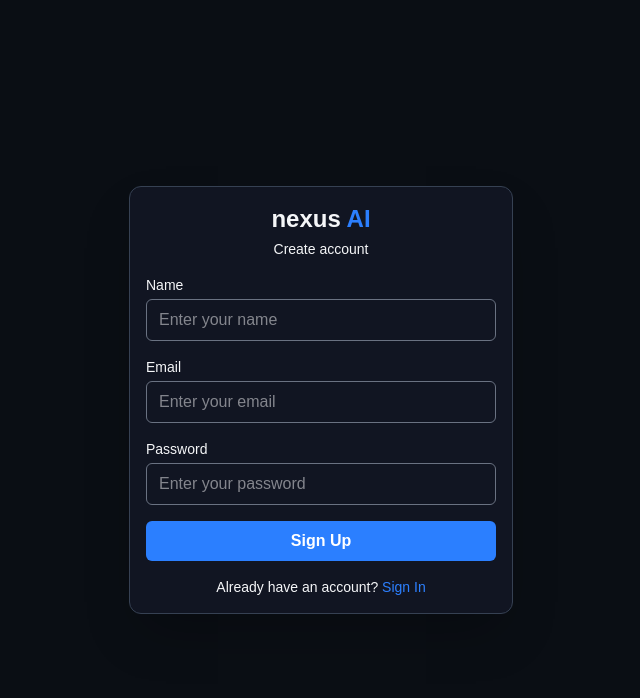
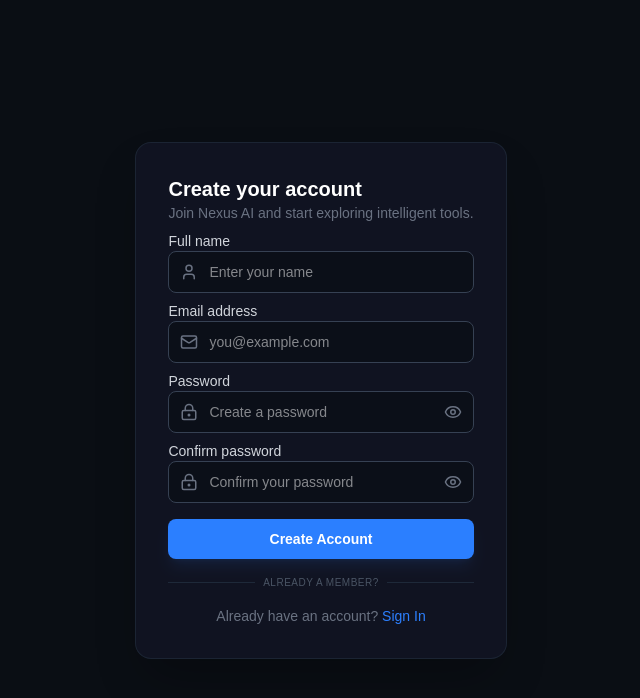
Before and after one commit to Ateeb-Karim/ai-saas-app, a Next.js app: page /signup in a window 1280 px wide. Shown: the top 698 px of the page, without its empty margins (319-959 px from the left). Built offline with nearby package versions, Linux system fonts and the light colour scheme.

Commit message:
updating the sign in page

```diff
--- a/app/(auth)/signin/page.tsx
+++ b/app/(auth)/signin/page.tsx
@@ -6,14 +6,13 @@ import { useRouter } from "next/navigation";
 import { JSX, useState } from "react";
 import toast from "react-hot-toast";
 import { signIn } from "next-auth/react";
-import bcrypt from "bcryptjs";
-import { Loader2 } from "lucide-react";
-import { prisma } from "@/lib/prisma";
+import { Loader2, Mail, LockKeyhole, Eye, EyeOff } from "lucide-react";
 
 export default function SigninPage(): JSX.Element {
   const [emailValid, setEmailValid] = useState<boolean>(false);
   const [passwordValid, setPasswordValid] = useState<boolean>(false);
-  const [isloading, setIsLoading] = useState<boolean>(false);
+  const [showPassword, setShowPassword] = useState<boolean>(false);
+  const [isLoading, setIsLoading] = useState<boolean>(false);
 
   const [formData, setFormData] = useState<signInFormType>({
     email: "",
@@ -24,35 +23,35 @@ export default function SigninPage(): JSX.Element {
 
   const handleChange = (e: React.ChangeEvent<HTMLInputElement>) => {
     const { name, value } = e.target;
-    setFormData((prev) => ({ ...prev, [name]: value }));
+
+    setFormData((prev) => ({
+      ...prev,
+      [name]: value,
+    }));
+
+    if (name === "email") setEmailValid(false);
+
+    if (name === "password") setPasswordValid(false);
   };
 
-  const EmailChecking = (email: string): boolean => {
+  const emailChecking = (email: string): boolean => {
     return email.includes("@") && email.includes(".");
   };
 
-  const PasswordChecking = async (password: string): Promise<boolean> => {
-    const user = await prisma.user.findUnique({
-      where: {
-        email: formData.email,
-      },
-    });
+  const handleSubmit = async (
+    e: React.SubmitEvent<HTMLFormElement>,
+  ): Promise<void> => {
+    e.preventDefault();
 
-    if (!user || !user.password) return false;
+    setEmailValid(false);
+    setPasswordValid(false);
 
-    const passwordMatch = await bcrypt.compare(password, user.password);
-
-    return passwordMatch;
-  };
-
-  const handleSubmit = async (e: React.SubmitEvent<HTMLFormElement>) => {
-    e.preventDefault();
-    setIsLoading(true);
-    try {
-      const isEmailValid: boolean = EmailChecking(formData.email);
+    const isEmailValid = emailChecking(formData.email);
 
     if (!isEmailValid) {
-        toast.error("Invalid email", {
+      setEmailValid(true);
+
+      toast.error("Please enter a valid email", {
         icon: "❌",
         style: {
           borderRadius: "10px",
@@ -63,16 +62,13 @@ export default function SigninPage(): JSX.Element {
         duration: 3000,
       });
 
-        setEmailValid((prev) => !prev);
-        setFormData({ email: "", password: "" });
       return;
     }
 
-      const isPasswordCorrect = await PasswordChecking(formData.password);
+    if (!formData.password) {
+      setPasswordValid(true);
 
-      if (!isPasswordCorrect) {
-        console.log(isPasswordCorrect);
-        toast.error("Invalid password", {
+      toast.error("Please enter your password", {
         icon: "❌",
         style: {
           borderRadius: "10px",
@@ -83,21 +79,22 @@ export default function SigninPage(): JSX.Element {
         duration: 3000,
       });
 
-        setPasswordValid((prev) => !prev);
-        setFormData({ email: "", password: "" });
-
       return;
     }
 
+    setIsLoading(true);
+
+    try {
       const result = await signIn("credentials", {
         email: formData.email,
         password: formData.password,
-
         redirect: false,
       });
 
-      if (!result?.ok) {
-        toast.error("Invalid credentials", {
+      if (!result || result.error) {
+        setPasswordValid(true);
+
+        toast.error("Invalid email or password", {
           icon: "❌",
           style: {
             borderRadius: "10px",
@@ -107,8 +104,6 @@ export default function SigninPage(): JSX.Element {
           position: "top-center",
           duration: 3000,
         });
-
-        setFormData({ email: "", password: "" });
 
         return;
       }
@@ -124,11 +119,17 @@ export default function SigninPage(): JSX.Element {
         duration: 3000,
       });
 
-      setIsLoading(false);
+      setFormData({
+        email: "",
+        password: "",
+      });
+
       router.push("/dashboard");
+      router.refresh();
     } catch (error) {
-      console.log(error);
-      toast.error("Failed to log in", {
+      console.error("Login error:", error);
+
+      toast.error("Something went wrong. Please try again.", {
         icon: "❌",
         style: {
           borderRadius: "10px",
@@ -138,86 +139,123 @@ export default function SigninPage(): JSX.Element {
         position: "top-center",
         duration: 3000,
       });
+    } finally {
+      setIsLoading(false);
     }
   };
 
   return (
-    <form
-      onSubmit={handleSubmit}
-      className="space-y-4 border border-gray-700 p-4 w-full sm:max-w-sm mx-auto rounded-xl shadow-2xl bg-[#111522]"
-    >
-      <div className="flex flex-col gap-1">
-        <h2 className="text-2xl font-bold text-center">
-          nexus <span className="text-blue-500 uppercase">ai</span>
-        </h2>
-        <p className="text-sm text-center text-muted-foreground">
-          Welcome back — log in to continue
+    <div className="rounded-2xl border border-gray-800/80 bg-[#111522]/95 p-6 shadow-2xl shadow-black/30 backdrop-blur-xl sm:p-8">
+      <div className="mb-7">
+        <h2 className="text-xl font-semibold text-white">Welcome back</h2>
+        <p className="mt-1 text-sm text-gray-500">
+          Enter your credentials to access your account.
         </p>
       </div>
-      <div className="flex flex-col gap-1">
-        <label htmlFor="email" className="text-sm font-medium">
-          Email
+      <form onSubmit={handleSubmit} className="space-y-5">
+        <div className="flex flex-col gap-2">
+          <label htmlFor="email" className="text-sm font-medium text-gray-300">
+            Email address
           </label>
+          <div className="relative">
+            <Mail
+              size={18}
+              className="absolute left-3 top-1/2 -translate-y-1/2 text-gray-500"
+            />
             <input
               type="email"
               id="email"
               name="email"
               value={formData.email}
               onChange={handleChange}
-          placeholder="Enter your email"
-          className={`w-full border ${emailValid ? "border-red-500" : "border-gray-500"} rounded-md px-3 py-2 outline-none`}
+              placeholder="you@example.com"
+              className={`w-full rounded-lg border ${
+                emailValid
+                  ? "border-red-500 focus:ring-red-500/20"
+                  : "border-gray-700 focus:ring-blue-500/20"
+              } bg-[#0b0f18] py-2.5 pl-10 pr-3 text-sm text-white outline-none transition-all focus:ring-2`}
               required
             />
+          </div>
           {emailValid && (
-          <p className="text-sm text-center text-red-500">
-            Please enter a valid email
-          </p>
+            <p className="text-xs text-red-500">Please enter a valid email</p>
           )}
         </div>
-
-      <div className="flex flex-col gap-1">
-        <label htmlFor="password" className="text-sm font-medium">
+        <div className="flex flex-col gap-2">
+          <div className="flex items-center justify-between">
+            <label
+              htmlFor="password"
+              className="text-sm font-medium text-gray-300"
+            >
               Password
             </label>
+          </div>
+          <div className="relative">
+            <LockKeyhole
+              size={18}
+              className="absolute left-3 top-1/2 -translate-y-1/2 text-gray-500"
+            />
             <input
-          type="password"
+              type={showPassword ? "text" : "password"}
               id="password"
               name="password"
               value={formData.password}
               onChange={handleChange}
               placeholder="Enter your password"
-          className={`w-full border ${passwordValid ? "border-red-500" : "border-gray-500"} rounded-md px-3 py-2 outline-none`}
+              className={`w-full rounded-lg border ${
+                passwordValid
+                  ? "border-red-500 focus:ring-red-500/20"
+                  : "border-gray-700 focus:ring-blue-500/20"
+              } bg-[#0b0f18] py-2.5 pl-10 pr-11 text-sm text-white outline-none transition-all focus:ring-2`}
               required
             />
+            <button
+              type="button"
+              onClick={() => setShowPassword((prev) => !prev)}
+              className="absolute right-3 top-1/2 -translate-y-1/2 text-gray-500 transition-colors hover:text-gray-300"
+              aria-label={showPassword ? "Hide password" : "Show password"}
+            >
+              {showPassword ? <EyeOff size={18} /> : <Eye size={18} />}
+            </button>
+          </div>
           {passwordValid && (
-          <p className="text-sm text-center text-red-500">
-            Invalid credentials
-          </p>
+            <p className="text-xs text-red-500">Invalid credentials</p>
           )}
         </div>
         <button
           type="submit"
-        disabled={isloading}
-        className="w-full bg-blue-500 text-center px-4 py-2 rounded-md font-semibold text-white cursor-pointer hover:bg-blue-600 transition-colors duration-200 ease-in-out flex items-center justify-center gap-2 active:scale-95"
+          disabled={isLoading}
+          className="group mt-2 flex w-full items-center justify-center gap-2 rounded-lg bg-blue-500 px-4 py-2.5 text-sm font-semibold text-white shadow-lg shadow-blue-500/10 transition-all duration-200 hover:bg-blue-600 hover:shadow-blue-500/20 active:scale-[0.98] disabled:cursor-not-allowed disabled:opacity-60"
         >
-        {isloading ? (
+          {isLoading ? (
             <>
-            <Loader2 className="animate-spin" />
+              <Loader2 size={18} className="animate-spin" />
               <span>Signing in...</span>
             </>
           ) : (
             <span>Sign In</span>
           )}
         </button>
-      <p className="text-sm text-center text-muted-foreground">
+      </form>
+
+      <div className="my-6 flex items-center gap-3">
+        <div className="h-px flex-1 bg-gray-800" />
+        <span className="text-[10px] font-medium uppercase tracking-wider text-gray-600">
+          New to Nexus AI?
+        </span>
+
+        <div className="h-px flex-1 bg-gray-800" />
+      </div>
+
+      <p className="text-center text-sm text-gray-500">
         Don&apos;t have an account?{" "}
         <Link
           href="/signup"
-          className="text-blue-500 cursor-pointer hover:underline"
+          className="font-medium text-blue-500 transition-colors hover:text-blue-400 hover:underline"
         >
-          Sign Up
+          Create an account
         </Link>
       </p>
-    </form>
+    </div>
   );
 }
--- a/app/(auth)/signup/page.tsx
+++ b/app/(auth)/signup/page.tsx
@@ -6,6 +6,7 @@ import { useRouter } from "next/navigation";
 import React, { useState } from "react";
 import toast from "react-hot-toast";
 import { JSX } from "react/jsx-runtime";
+import { Eye, EyeOff, LockKeyhole, Mail, Sparkles, User } from "lucide-react";
 
 export default function SignupPage(): JSX.Element {
   const router = useRouter();
@@ -17,8 +18,14 @@ export default function SignupPage(): JSX.Element {
     confirmPassword: "",
   });
 
+  // UI only
+  const [showPassword, setShowPassword] = useState<boolean>(false);
+  const [showConfirmPassword, setShowConfirmPassword] =
+    useState<boolean>(false);
+
   const handleChange = (e: React.ChangeEvent<HTMLInputElement>) => {
     const { name, value } = e.target;
+
     setFormData((prev) => ({ ...prev, [name]: value }));
   };
 
@@ -59,22 +66,26 @@ export default function SignupPage(): JSX.Element {
   };
 
   return (
-    <form
-      onSubmit={handleSubmit}
-      className="space-y-4 border border-gray-700 p-4 w-full sm:max-w-sm mx-auto rounded-xl shadow-2xl bg-[#111522]"
-    >
-      <div className="flex flex-col gap-1">
-        <h2 className="text-2xl font-bold text-center">
-          nexus <span className="text-blue-500 uppercase">ai</span>
+    <div className="rounded-2xl border border-gray-800/80 bg-[#111522]/95 p-6 shadow-2xl shadow-black/30 backdrop-blur-xl sm:p-8">
+      <div className="mb-2">
+        <h2 className="text-xl font-semibold text-white">
+          Create your account
         </h2>
-        <p className="text-sm text-center text-muted-foreground">
-          Create account
+        <p className="text-sm text-gray-500">
+          Join Nexus AI and start exploring intelligent tools.
         </p>
       </div>
-      <div className="flex flex-col gap-1">
-        <label htmlFor="name" className="text-sm font-medium">
-          Name
+
+      <form onSubmit={handleSubmit} className="space-y-2">
+        <div className="flex flex-col">
+          <label htmlFor="name" className="text-sm font-medium text-gray-300">
+            Full name
           </label>
+          <div className="relative">
+            <User
+              size={18}
+              className="absolute left-3 top-1/2 -translate-y-1/2 text-gray-500"
+            />
             <input
               type="text"
               id="name"
@@ -82,55 +93,123 @@ export default function SignupPage(): JSX.Element {
               value={formData.name}
               onChange={handleChange}
               placeholder="Enter your name"
-          className="w-full border border-gray-500 rounded-md px-3 py-2 outline-none"
+              className="w-full rounded-lg border border-gray-700 bg-[#0b0f18] py-2.5 pl-10 pr-3 text-sm text-white outline-none transition-all focus:ring-2 focus:ring-blue-500/20"
               required
             />
           </div>
-      <div className="flex flex-col gap-1">
-        <label htmlFor="email" className="text-sm font-medium">
-          Email
+        </div>
+        <div className="flex flex-col">
+          <label htmlFor="email" className="text-sm font-medium text-gray-300">
+            Email address
           </label>
+          <div className="relative">
+            <Mail
+              size={18}
+              className="absolute left-3 top-1/2 -translate-y-1/2 text-gray-500"
+            />
             <input
               type="email"
               id="email"
               name="email"
               value={formData.email}
               onChange={handleChange}
-          placeholder="Enter your email"
-          className="w-full border border-gray-500 rounded-md px-3 py-2 outline-none"
+              placeholder="you@example.com"
+              className="w-full rounded-lg border border-gray-700 bg-[#0b0f18] py-2.5 pl-10 pr-3 text-sm text-white outline-none transition-all focus:ring-2 focus:ring-blue-500/20"
               required
             />
           </div>
-      <div className="flex flex-col gap-1">
-        <label htmlFor="password" className="text-sm font-medium">
+        </div>
+        <div className="flex flex-col">
+          <label
+            htmlFor="password"
+            className="text-sm font-medium text-gray-300"
+          >
             Password
           </label>
+          <div className="relative">
+            <LockKeyhole
+              size={18}
+              className="absolute left-3 top-1/2 -translate-y-1/2 text-gray-500"
+            />
             <input
-          type="password"
+              type={showPassword ? "text" : "password"}
               id="password"
               name="password"
               value={formData.password}
               onChange={handleChange}
-          placeholder="Enter your password"
-          className="w-full border border-gray-500 rounded-md px-3 py-2 outline-none"
+              placeholder="Create a password"
+              className="w-full rounded-lg border border-gray-700 bg-[#0b0f18] py-2.5 pl-10 pr-11 text-sm text-white outline-none transition-all focus:ring-2 focus:ring-blue-500/20"
               required
             />
+            <button
+              type="button"
+              onClick={() => setShowPassword((prev) => !prev)}
+              className="absolute right-3 top-1/2 -translate-y-1/2 text-gray-500 transition-colors hover:text-gray-300"
+              aria-label={showPassword ? "Hide password" : "Show password"}
+            >
+              {showPassword ? <EyeOff size={18} /> : <Eye size={18} />}
+            </button>
+          </div>
+        </div>
+        <div className="flex flex-col">
+          <label
+            htmlFor="confirmPassword"
+            className="text-sm font-medium text-gray-300"
+          >
+            Confirm password
+          </label>
+          <div className="relative">
+            <LockKeyhole
+              size={18}
+              className="absolute left-3 top-1/2 -translate-y-1/2 text-gray-500"
+            />
+            <input
+              type={showConfirmPassword ? "text" : "password"}
+              id="confirmPassword"
+              name="confirmPassword"
+              value={formData.confirmPassword}
+              onChange={handleChange}
+              placeholder="Confirm your password"
+              className="w-full rounded-lg border border-gray-700 bg-[#0b0f18] py-2.5 pl-10 pr-11 text-sm text-white outline-none transition-all focus:ring-2 focus:ring-blue-500/20"
+              required
+            />
+            <button
+              type="button"
+              onClick={() => setShowConfirmPassword((prev) => !prev)}
+              className="absolute right-3 top-1/2 -translate-y-1/2 text-gray-500 transition-colors hover:text-gray-300"
+              aria-label={
+                showConfirmPassword
+                  ? "Hide confirm password"
+                  : "Show confirm password"
+              }
+            >
+              {showConfirmPassword ? <EyeOff size={18} /> : <Eye size={18} />}
+            </button>
+          </div>
         </div>
         <button
           type="submit"
-        className="w-full bg-blue-500 text-center px-4 py-2 rounded-md font-semibold text-white cursor-pointer hover:bg-blue-600 transition-colors duration-200 ease-in-out"
+          className="mt-4 flex w-full items-center justify-center rounded-lg bg-blue-500 px-4 py-2.5 text-sm font-semibold text-white shadow-lg shadow-blue-500/10 transition-all duration-200 hover:bg-blue-600 hover:shadow-blue-500/20 active:scale-[0.98]"
         >
-        Sign Up
+          Create Account
         </button>
-      <p className="text-sm text-center text-muted-foreground">
+      </form>
+      <div className="my-4 flex items-center gap-2">
+        <div className="h-px flex-1 bg-gray-800" />
+        <span className="text-[10px] font-medium uppercase tracking-wider text-gray-600">
+          Already a member?
+        </span>
+        <div className="h-px flex-1 bg-gray-800" />
+      </div>
+      <p className="text-center text-sm text-gray-500">
         Already have an account?{" "}
         <Link
           href="/signin"
-          className="text-blue-500 cursor-pointer hover:underline"
+          className="font-medium text-blue-500 transition-colors hover:text-blue-400 hover:underline"
         >
           Sign In
         </Link>
       </p>
-    </form>
+    </div>
   );
 }
```
Lines whose indentation alone changed are shown as unchanged.
